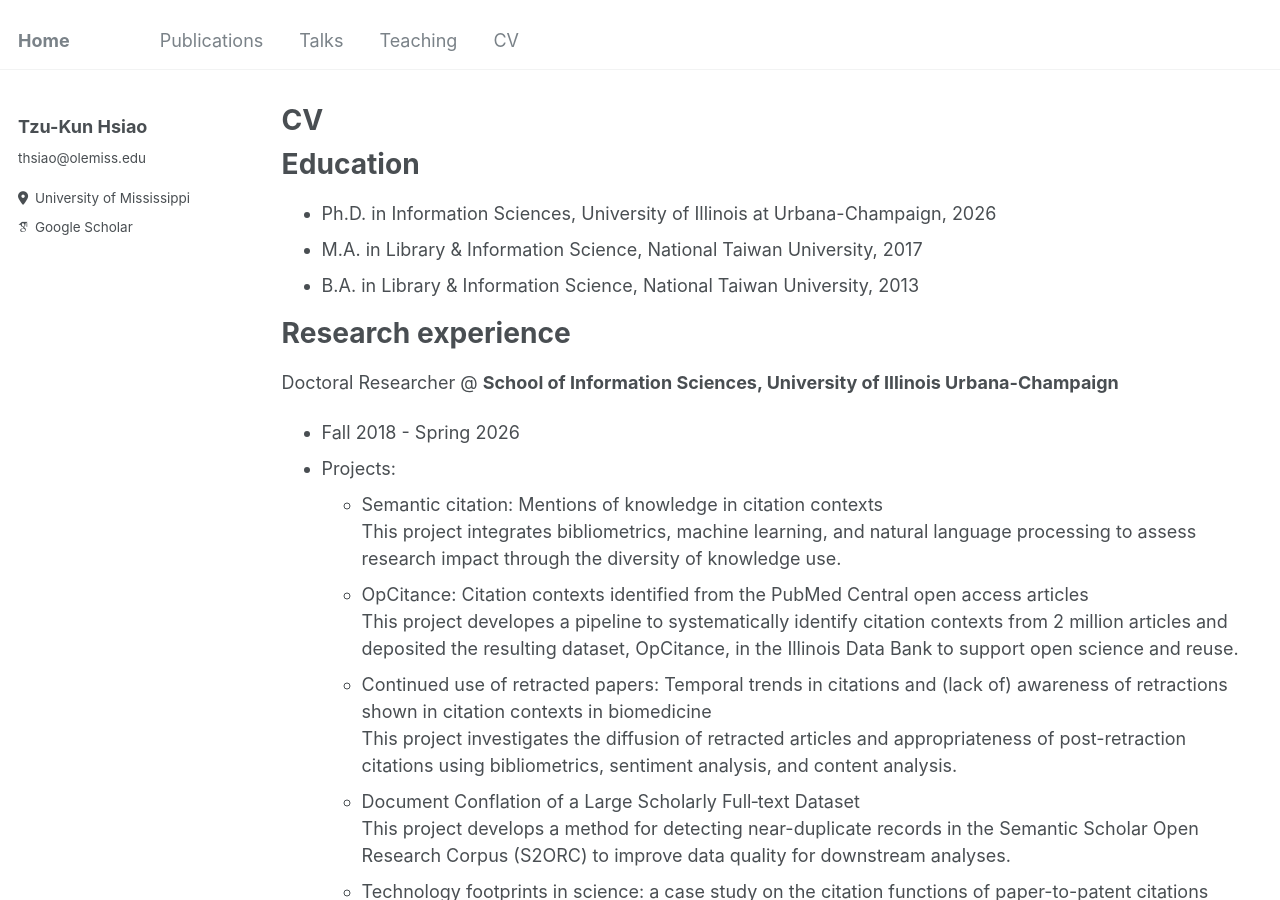
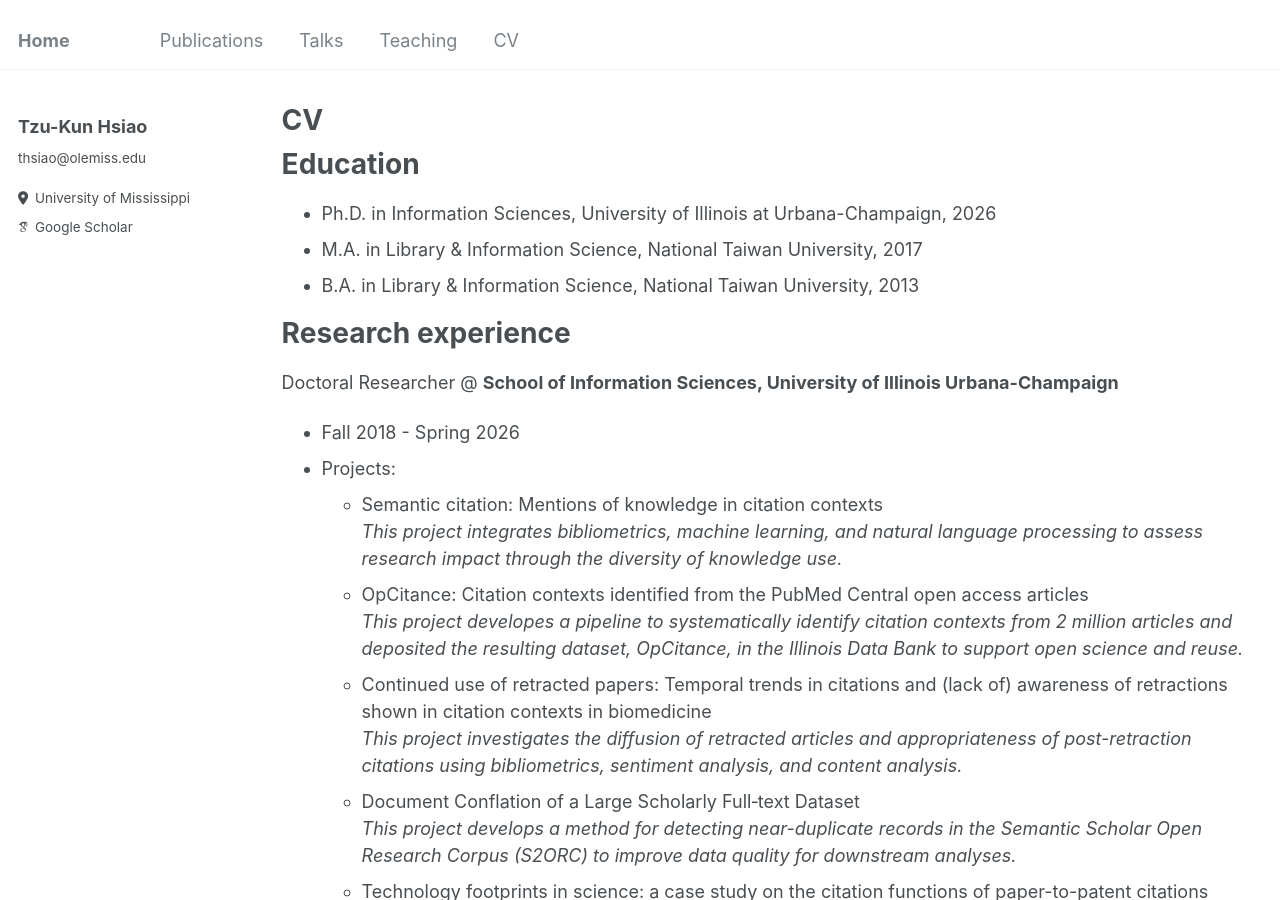
Before and after one commit to tzukun-hsiao/tzukun-hsiao.github.io, a Jekyll site: the page built from _pages/cv.md, in a window 1280 px wide and 900 px high. Built offline with Jekyll 4.4.1, drawn with Linux system fonts in a browser that asks for light colours; some web fonts are replaced.

Commit message:
Update cv.md

```diff
--- a/_pages/cv.md
+++ b/_pages/cv.md
@@ -21,17 +21,17 @@ Doctoral Researcher @ **School of Information Sciences, University of Illinois U
 * Fall 2018 - Spring 2026
 * Projects:
   * Semantic citation: Mentions of knowledge in citation contexts
-    This project integrates bibliometrics, machine learning, and natural language processing to assess research impact through the diversity of knowledge use.
+    *This project integrates bibliometrics, machine learning, and natural language processing to assess research impact through the diversity of knowledge use.*
   * OpCitance: Citation contexts identified from the PubMed Central open access articles
-    This project developes a pipeline to systematically identify citation contexts from 2 million articles and deposited the resulting dataset, OpCitance, in the Illinois Data Bank to support open science and reuse.
+    *This project developes a pipeline to systematically identify citation contexts from 2 million articles and deposited the resulting dataset, OpCitance, in the Illinois Data Bank to support open science and reuse.*
   * Continued use of retracted papers: Temporal trends in citations and (lack of) awareness of retractions shown in citation contexts in biomedicine
-    This project	investigates the diffusion of retracted articles and appropriateness of post-retraction citations using bibliometrics, sentiment analysis, and content analysis.
+    *This project	investigates the diffusion of retracted articles and appropriateness of post-retraction citations using bibliometrics, sentiment analysis, and content analysis.*
   * Document Conflation of a Large Scholarly Full‐text Dataset
-    This project develops a method for detecting near-duplicate records in the Semantic Scholar Open Research Corpus (S2ORC) to improve data quality for downstream analyses.
+    *This project develops a method for detecting near-duplicate records in the Semantic Scholar Open Research Corpus (S2ORC) to improve data quality for downstream analyses.*
   * Technology footprints in science: a case study on the citation functions of paper-to-patent citations
-    This project examines how scientific papers cite patents to understand the roles that technological development plays in advancing scientific knowledge.
+    *This project examines how scientific papers cite patents to understand the roles that technological development plays in advancing scientific knowledge.*
   * Knowledge transfer from technology to science: a case study on the age of paper-to-patent citations
-    This project investigates temporal patterns in knowledge transfer between science and technology.
+    *This project investigates temporal patterns in knowledge transfer between science and technology.*
 
 Research Assistant @ **Department of Library and Information Science, National Taiwan University**
 * Fall 2013 - Spring 2018
```
